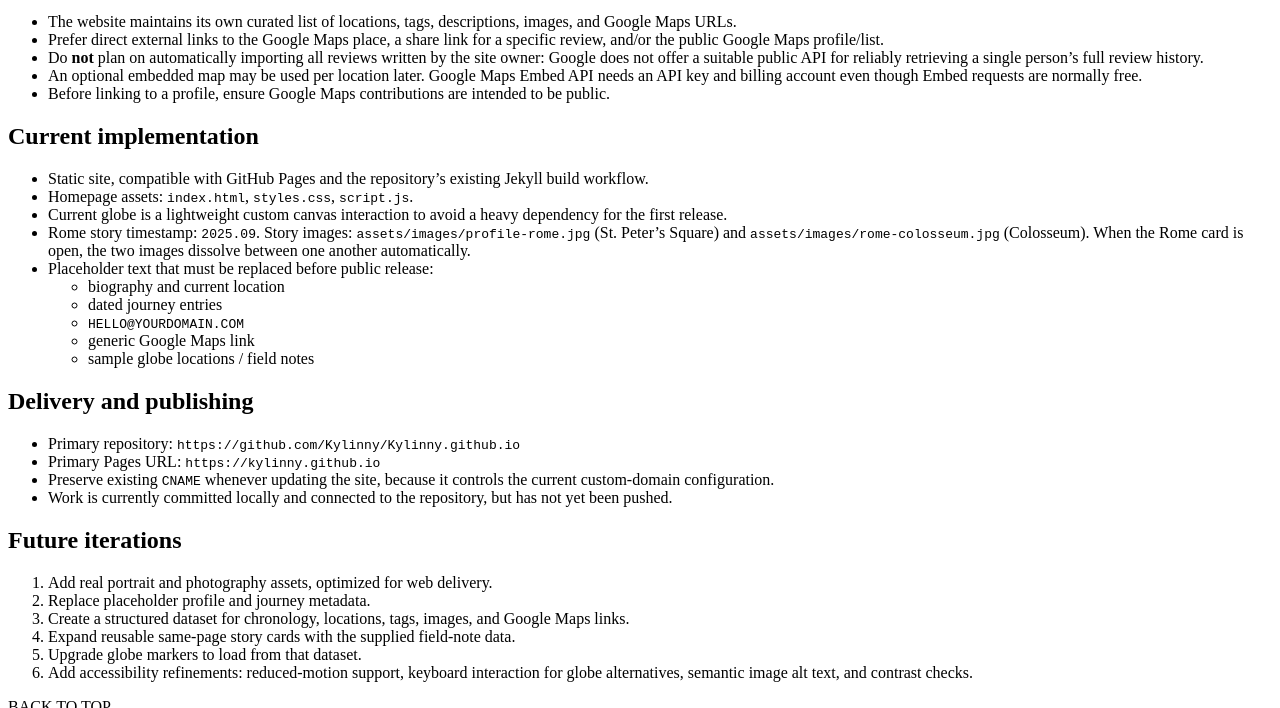
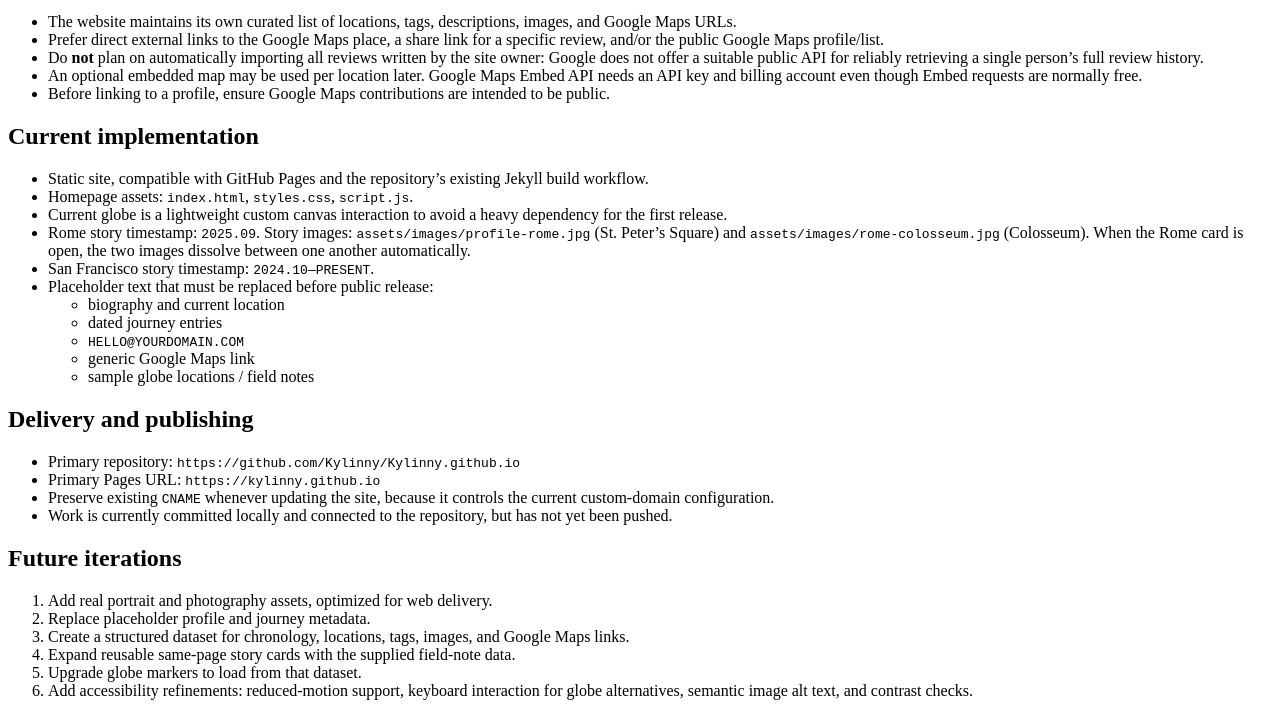
Before and after one commit to Kylinny/Kylinny.github.io, a Jekyll site: the page built from DESIGN_BRIEF.md, in a window 1280 px wide and 900 px high, scrolled down 2061 px, cut to the strip 0-708 px from the top of the window. Built offline with Jekyll 4.4.1, drawn with Linux system fonts in a browser that asks for light colours; nearby versions of some CDN libraries; our own code applies the rules of GitHub Pages for plain Markdown files.

Commit message:
Add San Francisco story timestamp

```diff
--- a/DESIGN_BRIEF.md
+++ b/DESIGN_BRIEF.md
@@ -104,6 +104,7 @@
 - Homepage assets: `index.html`, `styles.css`, `script.js`.
 - Current globe is a lightweight custom canvas interaction to avoid a heavy dependency for the first release.
 - Rome story timestamp: `2025.09`. Story images: `assets/images/profile-rome.jpg` (St. Peter's Square) and `assets/images/rome-colosseum.jpg` (Colosseum). When the Rome card is open, the two images dissolve between one another automatically.
+- San Francisco story timestamp: `2024.10—PRESENT`.
 - Placeholder text that must be replaced before public release:
   - biography and current location
   - dated journey entries
--- a/script.js
+++ b/script.js
@@ -24,7 +24,7 @@
 const stories = [
   {
     id: 'sf', name: 'SAN FRANCISCO', lat: 37.7749, lon: -122.4194,
-    kicker: 'HOME BASE / NOW', body: 'Hey, I’m Junyi. Currently working at Uber in San Francisco 🌁',
+    kicker: 'HOME BASE', timestamp: '2024.10—PRESENT', body: 'Hey, I’m Junyi. Currently working at Uber in San Francisco 🌁',
     tags: ['HOME BASE', 'UBER', 'NOW'],
   },
   {
```
